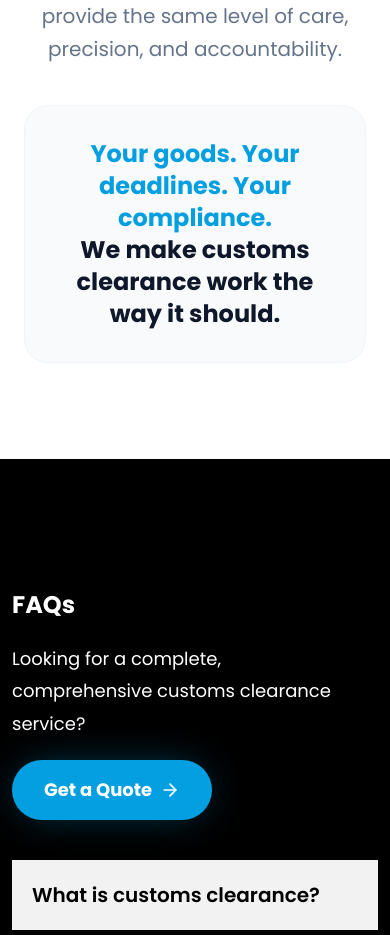
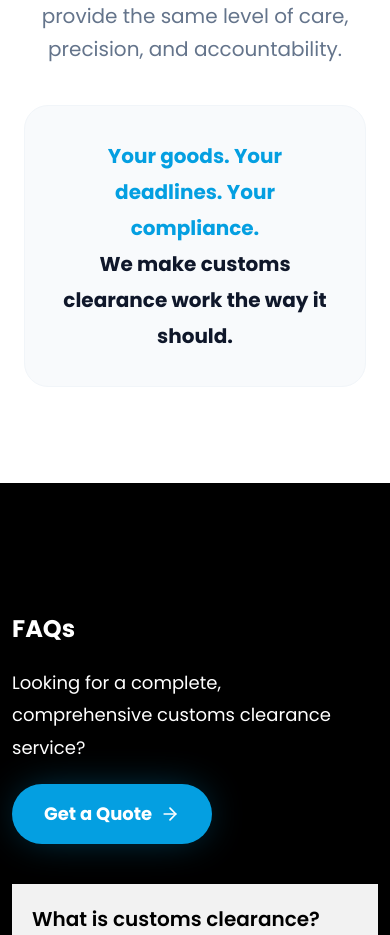
Before and after one commit to Manish-Code-Craft/global-custom, a Next.js app: page /about-us in a window 390 px wide. Shown: the part 7060-7995 px from the top of the page. Built offline with nearby package versions, Linux system fonts and the light colour scheme.

Commit message:
Update index.jsx

```diff
--- a/src/pages/about-us/index.jsx
+++ b/src/pages/about-us/index.jsx
@@ -266,7 +266,7 @@
               At Global Custom, we believe customs clearance should be straightforward. Whether you’re moving a single case or coordinating a full production, we provide the same level of care, precision, and accountability.
             </p>
             <div className="inline-block p-8 bg-slate-50 rounded-3xl border border-slate-100">
-              <p className="text-2xl font-bold text-[#049fe1]">
+              <p className=" text-[20px] md:text-2xl font-bold text-[#049fe1]">
                 Your goods. Your deadlines. Your compliance. <br/>
                 <span className="text-slate-900">We make customs clearance work the way it should.</span>
               </p>
```
